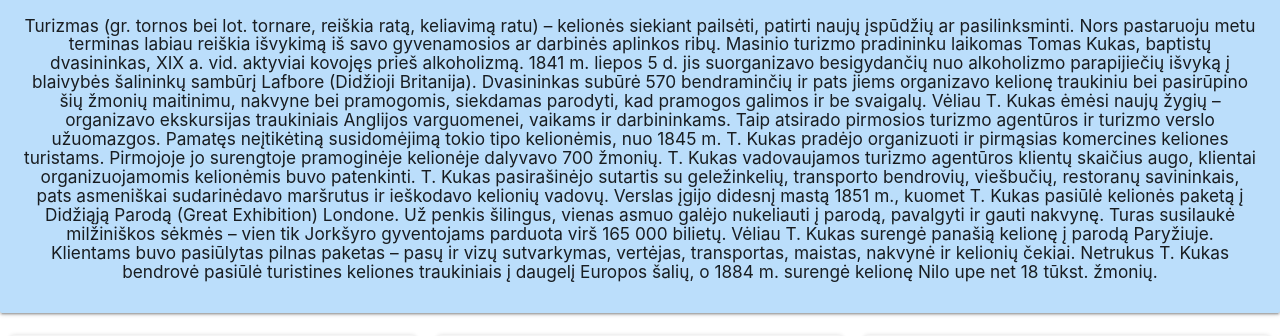
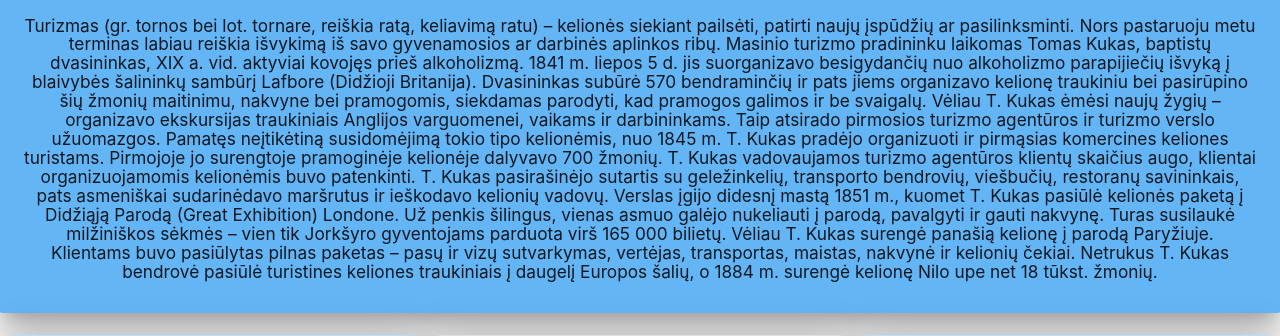
Before and after one commit to lunikas/numberOne, a PHP site: page /numberOne/gallery.php in a window 1280 px wide. Shown: the part 405-741 px from the top of the page. Run offline with PHP 8.4, Linux system fonts and the light colour scheme.

Commit message:
gallery paskutinis variantas

```diff
--- a/gallery.php
+++ b/gallery.php
@@ -5,7 +5,7 @@
 
 <!-- Čia galerijos puslapio vidinė dalis -->
 <div class="col center-align">
-    <div class="card-panel blue lighten-4  z-depth-1">
+    <div class="card-panel blue lighten-2  z-depth-5">
         <img class="responsive-img" src="https://picsum.photos/id/314/1600/400" alt="nuotrauka">
         <h6>Turizmas (gr. tornos bei lot. tornare, reiškia ratą, keliavimą ratu) – kelionės siekiant pailsėti, patirti naujų įspūdžių ar pasilinksminti. Nors pastaruoju metu terminas labiau reiškia išvykimą iš savo gyvenamosios ar darbinės aplinkos ribų. Masinio turizmo pradininku laikomas Tomas Kukas, baptistų dvasininkas, XIX a. vid. aktyviai kovojęs prieš alkoholizmą. 1841 m. liepos 5 d. jis suorganizavo besigydančių nuo alkoholizmo parapijiečių išvyką į blaivybės šalininkų sambūrį Lafbore (Didžioji Britanija). Dvasininkas subūrė 570 bendraminčių ir pats jiems organizavo kelionę traukiniu bei pasirūpino šių žmonių maitinimu, nakvyne bei pramogomis, siekdamas parodyti, kad pramogos galimos ir be svaigalų. Vėliau T. Kukas ėmėsi naujų žygių – organizavo ekskursijas traukiniais Anglijos varguomenei, vaikams ir darbininkams. Taip atsirado pirmosios turizmo agentūros ir turizmo verslo užuomazgos.
 
@@ -16,7 +16,7 @@ Pamatęs neįtikėtiną susidomėjimą tokio tipo kelionėmis, nuo 1845 m. T. Ku
 
 <div class="row">
     <div class="col s12 m6 l4 left-align">
-        <div class="card-panel grey lighten-4  z-depth-1 ">
+        <div class="card-panel blue lighten-4  z-depth-5 ">
 
             <div class="row valign-wrapper">
                 <div class="col s6 m6 l6">
@@ -39,7 +39,7 @@ Pamatęs neįtikėtiną susidomėjimą tokio tipo kelionėmis, nuo 1845 m. T. Ku
 
 
     <div class=" col s12 m6 l4 left-align">
-        <div class="card-panel grey lighten-4  z-depth-1">
+        <div class="card-panel grey lighten-2  z-depth-5">
             <div class="row valign-wrapper">
                 <div class="col s6 m6 l6">
                     <img src="https://picsum.photos/id/686/200/500" alt="" class="responsive-img">
@@ -62,7 +62,7 @@ Pamatęs neįtikėtiną susidomėjimą tokio tipo kelionėmis, nuo 1845 m. T. Ku
 
 
     <div class=" col s12 m6 l4 left-align">
-            <div class="card-panel grey lighten-4  z-depth-1">
+            <div class="card-panel blue lighten-4  z-depth-5">
                  <div class="row valign-wrapper">
                      <div class="col s6 m6 l6">
                              <img src="https://picsum.photos/id/283/200/500" alt="" class="responsive-img">
@@ -87,7 +87,7 @@ Pamatęs neįtikėtiną susidomėjimą tokio tipo kelionėmis, nuo 1845 m. T. Ku
 
 
      <div class="col s12 m6 l4 left-align">
-         <div class="card-panel grey lighten-4  z-depth-1 ">
+         <div class="card-panel grey lighten-2  z-depth-5">
 
               <div class="row valign-wrapper">
                  <div class="col s6 m6 l6">
@@ -113,7 +113,7 @@ Pamatęs neįtikėtiną susidomėjimą tokio tipo kelionėmis, nuo 1845 m. T. Ku
 
 
                 <div class="col s12 m6 l4 left-align">
-                    <div class="card-panel grey lighten-4  z-depth-1">
+                    <div class="card-panel blue lighten-4  z-depth-5">
                         <div class="row valign-wrapper">
                             <div class="col s6 m6 l6">
                                 <img src="https://picsum.photos/id/1016/200/500" alt="" class="responsive-img">
@@ -136,7 +136,7 @@ Pamatęs neįtikėtiną susidomėjimą tokio tipo kelionėmis, nuo 1845 m. T. Ku
 
 
                 <div class="col s12 m6 l4 left-align">
-                    <div class="card-panel grey lighten-4  z-depth-1">
+                    <div class="card-panel grey lighten-2  z-depth-5">
                         <div class="row valign-wrapper">
                             <div class="col s6 m6 l6">
                                 <img src="https://picsum.photos/id/1015/200/500" alt="" class="responsive-img">
```
